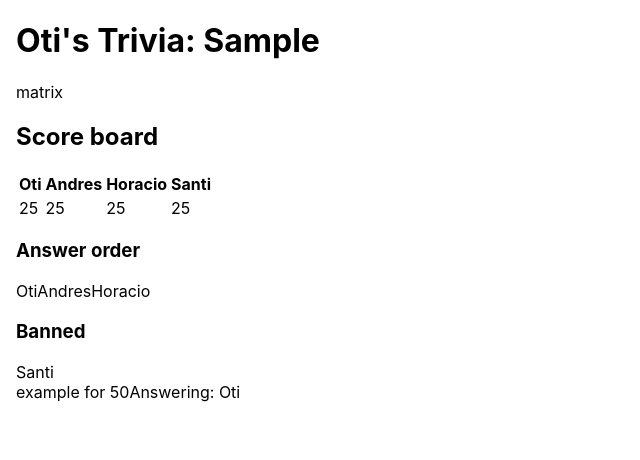
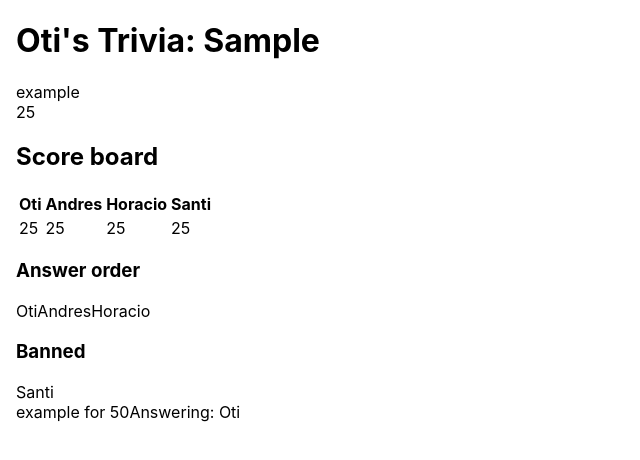
Before and after one commit to octaviogarbet/oti-trivia-client, a React (Create React App) app: page / in a window 1280 px wide. Both pictures are taken after typing "Sample" into the empty fields and a click on the button "CREATE". Shown: the top 460 px of the page, without its empty margins (0-640 px from the left). Built offline with nearby package versions, Linux system fonts and the light colour scheme.

Commit message:
Add question and category matrix, styles pending

```diff
--- a/src/pages/game/index.jsx
+++ b/src/pages/game/index.jsx
@@ -40,7 +40,16 @@ function Game(props) {
     <main className="control-pannel">
       <h1>Oti's Trivia: {game?.name}</h1>
       <section>
-        matrix
+        {
+          game?.categories?.map((c, cindex) => (
+            <div key={cindex} className={'matrix'+cindex}>
+              <div>{c.category}</div>
+              {c.questions.map((q, qindex) => (
+                <div key={qindex} className={q.answered ? 'answered' : 'pending'}>{q.points}</div>
+              ))}
+            </div>
+          ))
+        }
       </section>
       <section>
         <h2>Score board</h2>
```
